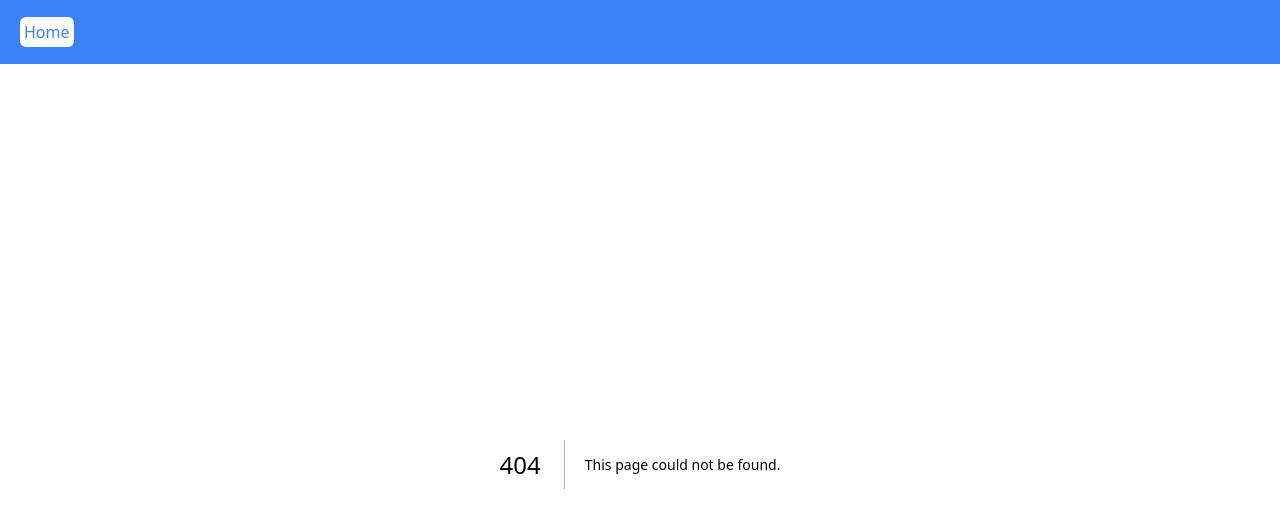
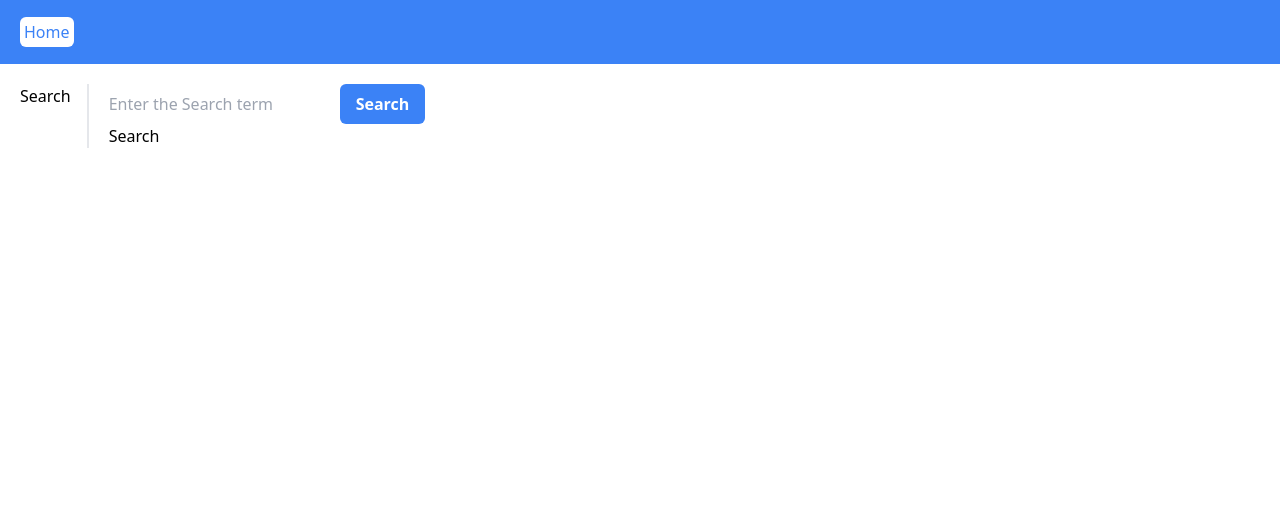
Before and after one commit to cannibalhulk/sample-nextjs-13-fullstack-todo-app, a Next.js app: page /search in a window 1280 px wide. Before the commit this address had no page. Shown: the top 528 px of the page. Built offline with nearby package versions, Linux system fonts and the light colour scheme.

Commit message:
'search' file

```diff
--- /dev/null
+++ b/app/search/Search.tsx
@@ -0,0 +1,36 @@
+'use client'
+
+import { useRouter } from "next/navigation"
+import React, { FormEvent, useState } from "react"
+
+
+function Search() {
+    const [search,setSearch]  = useState("");
+    const router = useRouter();
+
+
+    const handleSearch = async(e: FormEvent<HTMLFormElement>) =>{
+        e.preventDefault();
+        setSearch("");
+        router.push(`/search/${search}`)
+    }
+
+    return(
+        <form onSubmit={handleSearch}>
+            <input
+            type="text"
+            value={search}
+            placeholder="Enter the Search term"
+            onChange={(e)=>setSearch(e.target.value)}/>
+
+            <button
+            type="submit"
+            className="bg-blue-500 text-white font-bold py-2 px-4 rounded-md" >
+                Search
+            </button>
+        </form>
+    )
+}
+
+
+export default Search
--- /dev/null
+++ b/app/search/[searchTerm]/error.tsx
@@ -0,0 +1,20 @@
+'use client';
+
+import { useEffect } from 'react';
+
+export default function Error({ error, reset }: {
+  error: Error;
+  reset: () => void;
+}) {
+  useEffect(() => {
+    // Log the error to an error reporting service
+    console.error(error);
+  }, [error]);
+
+  return (
+    <div>
+      <p>Something went wrong!</p>
+      <button onClick={() => reset()}>Reset error boundary</button>
+    </div>
+  );
+}
--- /dev/null
+++ b/app/search/[searchTerm]/loading.tsx
@@ -0,0 +1,9 @@
+import React from 'react'
+
+function Loading() {
+  return (
+    <div>Loading Search Reasults</div>
+  )
+}
+
+export default Loading
--- /dev/null
+++ b/app/search/page.tsx
@@ -0,0 +1,9 @@
+import React from 'react'
+
+function Search() {
+  return (
+    <div>Search</div>
+  )
+}
+
+export default Search
--- /dev/null
+++ b/app/todos/[todoId]/page.tsx
@@ -0,0 +1,54 @@
+import React from 'react'
+import { Todo } from "../../../typings"
+import { notFound } from 'next/navigation'
+
+export const dynamicParams = true
+
+type PageProps = {
+  params: {
+    todoId: string;
+  }
+}
+
+const fetchTodo = async (todoId: string) => {
+  const res = await fetch(
+    `https://jsonplaceholder.typicode.com/todos/${todoId}`,
+    { next: { revalidate: 60 } }
+  );
+
+  const todo: Todo = await res.json();
+  return todo
+}
+
+async function TodoPage({ params: { todoId } }: PageProps) {
+  const todo = await fetchTodo(todoId)
+
+  //throw not found message on the screen
+  if(!todo.id) return notFound();
+
+  return (
+    <div className="p-10 bg-yellow-200 border-2 m-2 shadow-lg">
+      <p>
+        #{todo.id}: {todo.title}
+      </p>
+      <p>Completed: {todo.completed ? "Yes" : "No"}</p>
+      <p className="border-t border-black mt-5 text-right">
+        By User: {todo.userId}
+      </p>
+    </div>
+  )
+}
+
+export default TodoPage
+
+export async function  generateStaticParams(){
+  const res = await fetch(`https://jsonplaceholder.typicode.com/todos/`);
+  const todos : Todo[] = await res.json();
+
+  //for this DEMO , we are only prebuilding the first 10 pages to avoid being rate limited bt the DEMO API
+  const trimmmedTodos = todos.slice(0,10)
+
+  return trimmmedTodos.map((todo)=>({
+    todoId : todo.id.toString()
+  }))
+}
```
